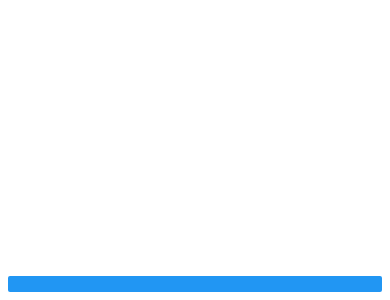
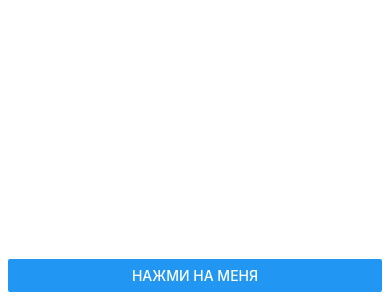
Before and after one commit to DocDuck/EzIns, a React Native app: screen / in a window 390 px wide. Shown: the part 544-844 px from the top of the page. Built offline with nearby package versions, Linux system fonts and the light colour scheme.

Commit message:
Update App.js

```diff
--- a/App.js
+++ b/App.js
@@ -7,7 +7,7 @@ export default function App() {
   return (
 		  <View style={styles.container}>
 				<Text>{focusSubject ?? 'Нажми на кнопку - получишь результат'}</Text>
-				<Button style={styles.button} onPress={handlePress}>Нажми на меня</Button>
+				<Button title="Нажми на меня" style={styles.button} onPress={handlePress}/>
     	</View>
   );
 }
```
